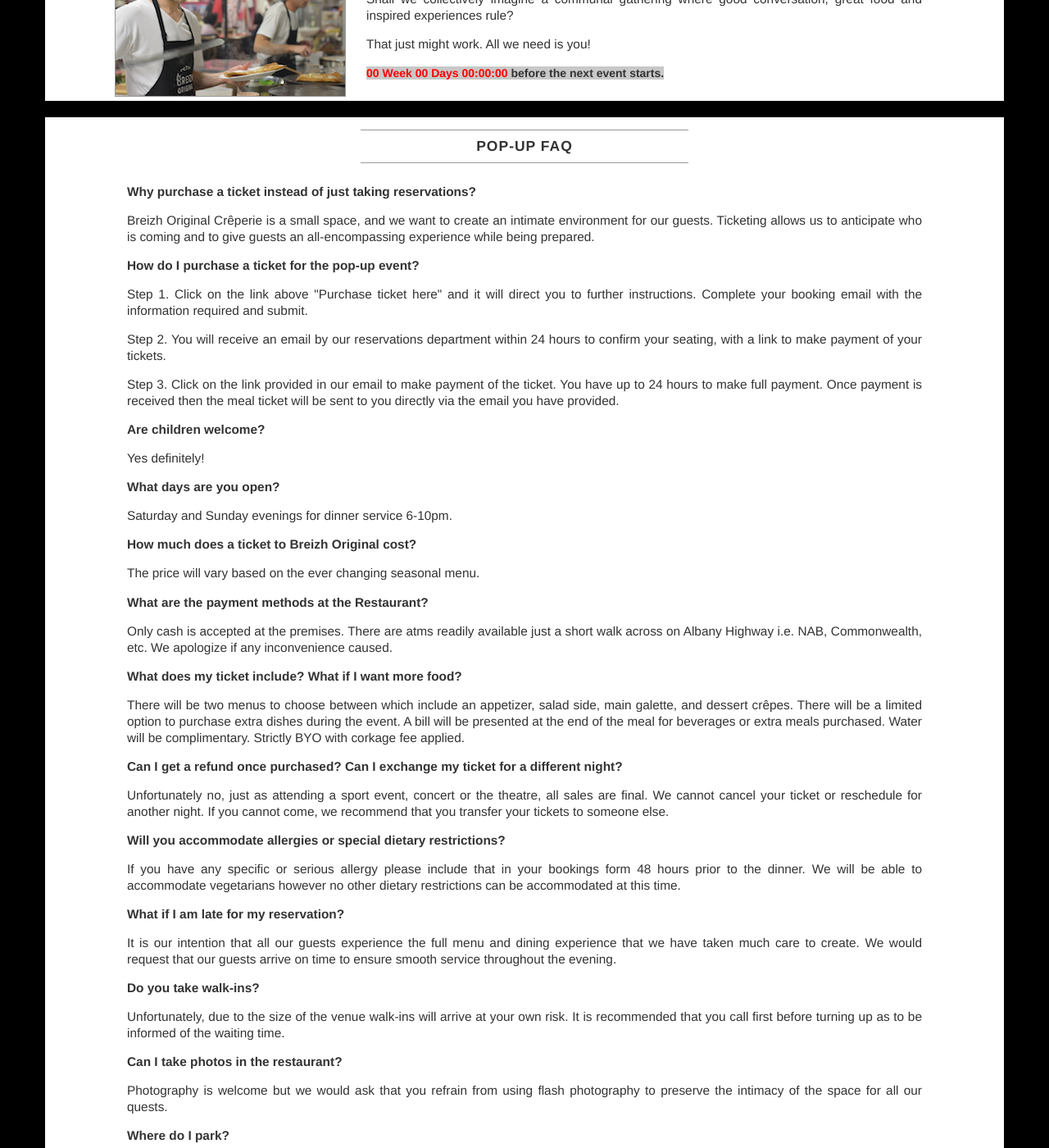
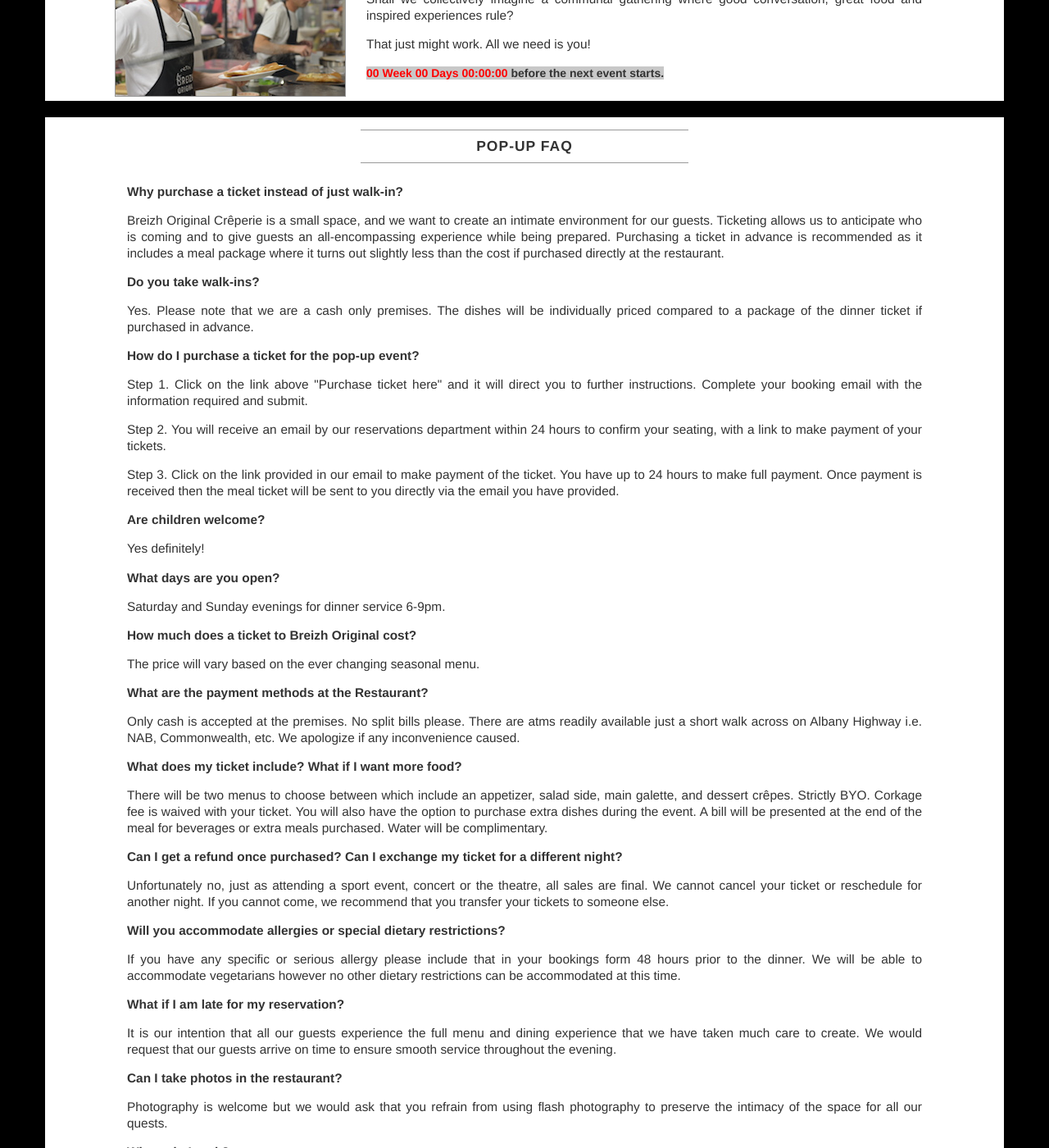
Before and after one commit to giushansen/static-site, a Jekyll site: the page built from index.html, in a window 1280 px wide and 1400 px high, scrolled down 1479 px. Shown: the whole window at 82% size. Built offline with Jekyll 4.4.1, drawn with Linux system fonts in a browser that asks for light colours; nearby versions of some CDN libraries; some of the changed text lies outside the part shown.

Commit message:
Change FAQ + Menu

```diff
--- a/index.html
+++ b/index.html
@@ -58,7 +58,7 @@
             <h2 class="intro-text text-center"><strong>NEXT POP-UP EVENT DETAILS</strong></h2>
             <p class="intro-text text-center">Every Saturday and Sunday night</p>
             <hr class="title">
-            <h5 class="text-center">| Cost: $35 per meal BYO - Corkage fee applies| 1800 - 2100 Hours | Cooks' Cookout | 1 Leonard Street 6100 Victoria Park | Mobile 04 319 318 79|</h5>
+            <h5 class="text-center">| Cost: $35 per meal ticket | BYO - Corkage fee is waived with the ticket | 1800 - 2100 Hours | Cooks' Cookout | 1 Leonard Street 6100 Victoria Park | Mobile 04 319 318 79|</h5>
             <div class="text-center"><strong>Please purchase your ticket now as attendance is limited so it will fill up fast - <a style="color: red;" href="{{site.url}}/booking"><u>Purchase ticket here!</u></a></strong></div>
             <hr>
             <img class="img-responsive img-border img-left" src="{{site.url}}/img/BreizhTeam.jpg" alt="">
@@ -78,8 +78,10 @@
             <h2 class="intro-text text-center"><strong>POP-UP FAQ</strong></h2>
             <hr class="title">
 
-            <p><strong>Why purchase a ticket instead of just taking reservations?</strong></p>
-            <p>Breizh Original Cr&ecirc;perie is a small space, and we want to create an intimate environment for our guests. Ticketing allows us to anticipate who is coming and to give guests an all-encompassing experience while being prepared.</p>
+            <p><strong>Why purchase a ticket instead of just walk-in?</strong></p>
+            <p>Breizh Original Cr&ecirc;perie is a small space, and we want to create an intimate environment for our guests. Ticketing allows us to anticipate who is coming and to give guests an all-encompassing experience while being prepared. Purchasing a ticket in advance is recommended as it includes a meal package where it turns out slightly less than the cost if purchased directly at the restaurant.</p>
+            <p><strong>Do you take walk-ins?</strong></p>
+            <p>Yes. Please note that we are a cash only premises. The dishes will be individually priced compared to a package of the dinner ticket if purchased in advance.</p>
             <p><strong>How do I purchase a ticket for the pop-up event?</strong></p>
             <p>Step 1. Click on the link above "Purchase ticket here" and it will direct you to further instructions. Complete your booking email with the information required and submit.</p>
             <p>Step 2. You will receive an email by our reservations department within 24 hours to confirm your seating, with a link to make payment of your tickets.</p>
@@ -87,21 +89,19 @@
             <p><strong>Are children welcome?</strong></p>
             <p>Yes definitely!</p>
             <p><strong>What days are you open?</strong></p>
-            <p>Saturday and Sunday evenings for dinner service 6-10pm.</p>
+            <p>Saturday and Sunday evenings for dinner service 6-9pm.</p>
             <p><strong>How much does a ticket to Breizh Original cost?</strong></p>
             <p>The price will vary based on the ever changing seasonal menu.</p>
             <p><strong>What are the payment methods at the Restaurant?</strong></p>
-            <p>Only cash is accepted at the premises. There are atms readily available just a short walk across on Albany Highway i.e. NAB, Commonwealth, etc. We apologize if any inconvenience caused.</p>
+            <p>Only cash is accepted at the premises. No split bills please. There are atms readily available just a short walk across on Albany Highway i.e. NAB, Commonwealth, etc. We apologize if any inconvenience caused.</p>
             <p><strong>What does my ticket include? What if I want more food?</strong></p>
-            <p>There will be two menus to choose between which include an appetizer, salad side, main galette, and dessert crêpes. There will be a limited option to purchase extra dishes during the event. A bill will be presented at the end of the meal for beverages or extra meals purchased. Water will be complimentary. Strictly BYO with corkage fee applied.</p>
+            <p>There will be two menus to choose between which include an appetizer, salad side, main galette, and dessert crêpes. Strictly BYO. Corkage fee is waived with your ticket. You will also have the option to purchase extra dishes during the event. A bill will be presented at the end of the meal for beverages or extra meals purchased. Water will be complimentary.</p>
             <p><strong>Can I get a refund once purchased? Can I exchange my ticket for a different night?</strong></p>
             <p>Unfortunately no, just as attending a sport event, concert or the theatre, all sales are final. We cannot cancel your ticket or reschedule for another night. If you cannot come, we recommend that you transfer your tickets to someone else.</p>
             <p><strong>Will you accommodate allergies or special dietary restrictions?</strong></p>
             <p>If you have any specific or serious allergy please include that in your bookings form 48 hours prior to the dinner. We will be able to accommodate vegetarians however no other dietary restrictions can be accommodated at this time.</p>
             <p><strong>What if I am late for my reservation?</strong></p>
             <p>It is our intention that all our guests experience the full menu and dining experience that we have taken much care to create. We would request that our guests arrive on time to ensure smooth service throughout the evening.</p>
-            <p><strong>Do you take walk-ins?</strong></p>
-            <p>Unfortunately, due to the size of the venue walk-ins will arrive at your own risk. It is recommended that you call first before turning up as to be informed of the waiting time.</p>
             <p><strong>Can I take photos in the restaurant?</strong></p>
             <p>Photography is welcome but we would ask that you refrain from using flash photography to preserve the intimacy of the space for all our quests.</p>
             <p><strong>Where do I park?</strong></p>
```
Also changed, not shown: _pages/menu/index.html (+26 -17 lines).
